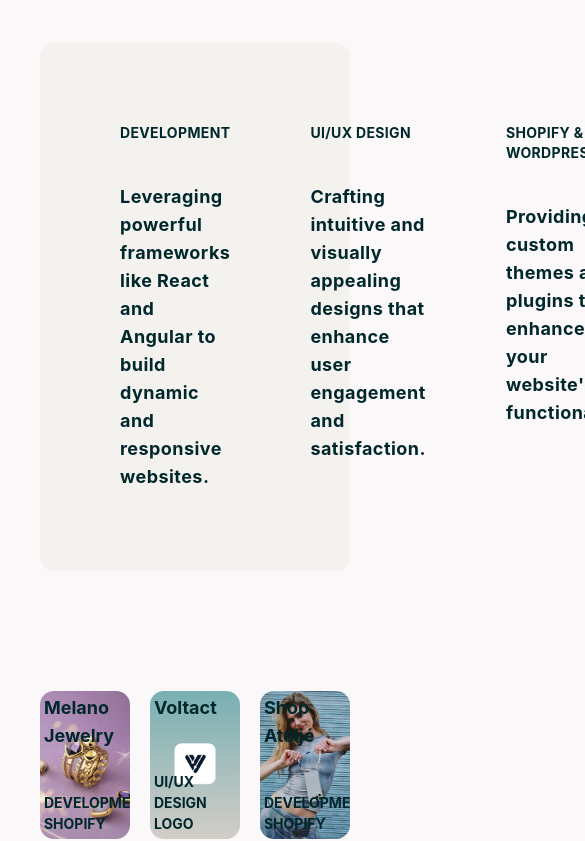
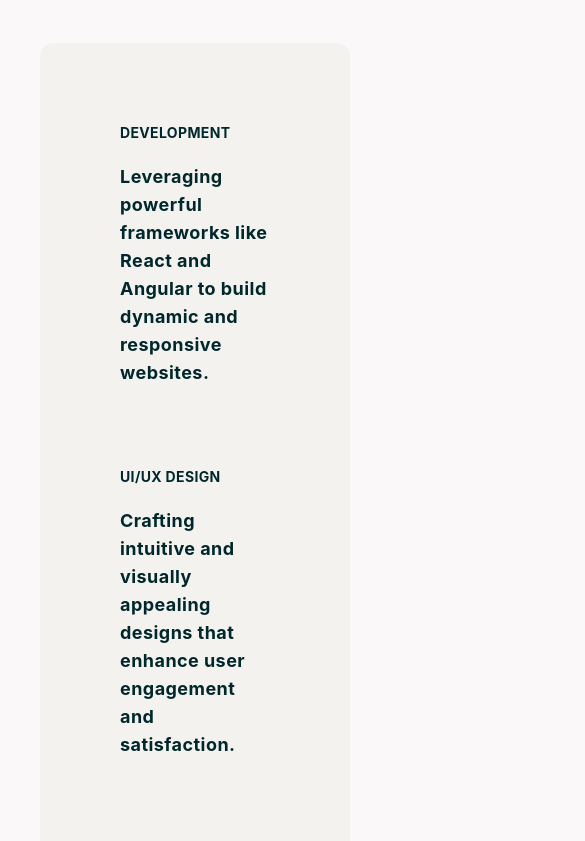
Before and after one commit to maureengayet/studio-maureen2.2, a React (Create React App) app: page / in a window 390 px wide. Shown: the part 3080-3921 px from the top of the page, 585 px wide, since content can reach past the window. Built offline with nearby package versions, Linux system fonts and the light colour scheme.

Commit message:
Service and work responsive

```diff
--- a/src/Sections/Services/Services.css
+++ b/src/Sections/Services/Services.css
@@ -16,4 +16,13 @@
 			font-weight: 700;
 		}
 	}
+
+	@media screen and (max-width: 1000px) {
+		flex-direction: column;
+		row-gap: 80px;
+
+		.service {
+			row-gap: 20px;
+		}
+	}
 }
--- a/src/Sections/Work/Work.css
+++ b/src/Sections/Work/Work.css
@@ -44,4 +44,12 @@
 			}
 		}
 	}
+
+	@media screen and (max-width: 1000px) {
+		grid-template-columns: repeat(2, 1fr);
+	}
+
+	@media screen and (max-width: 750px) {
+		grid-template-columns: repeat(1, 1fr);
+	}
 }
```
